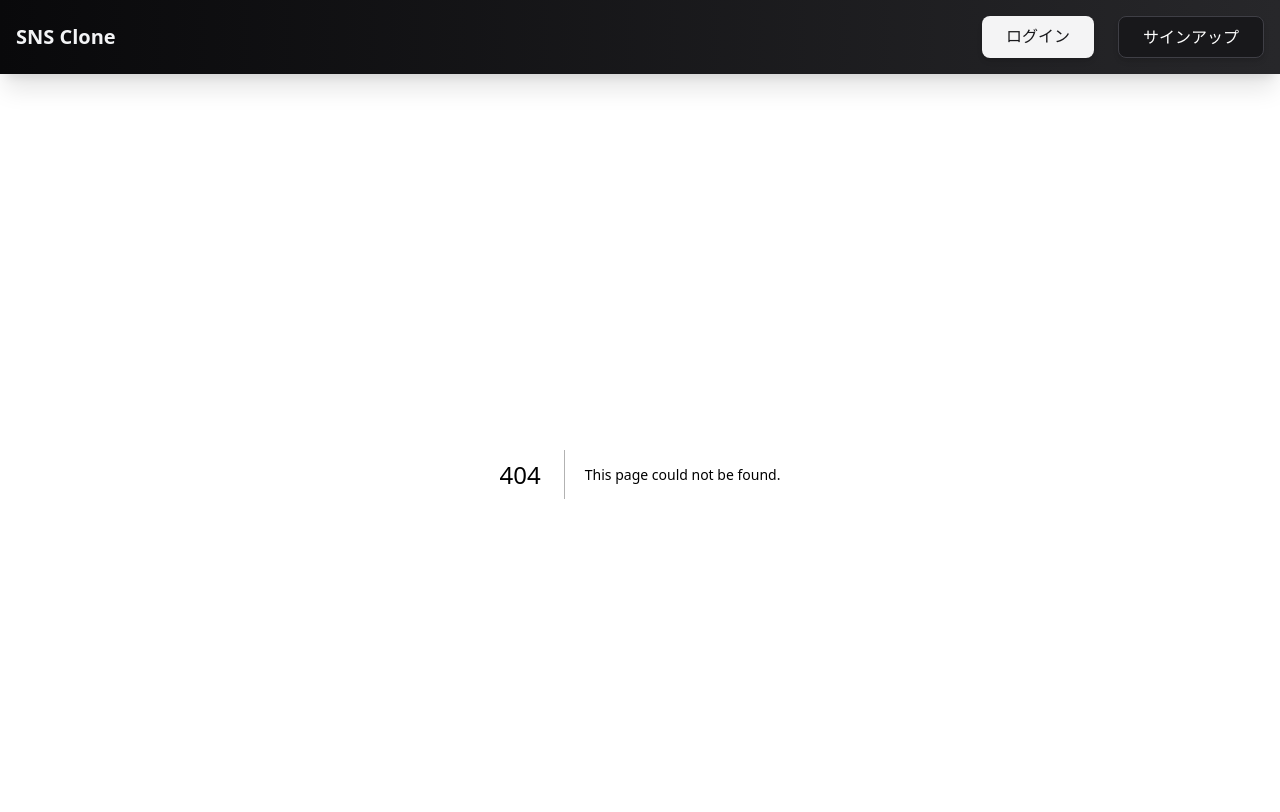
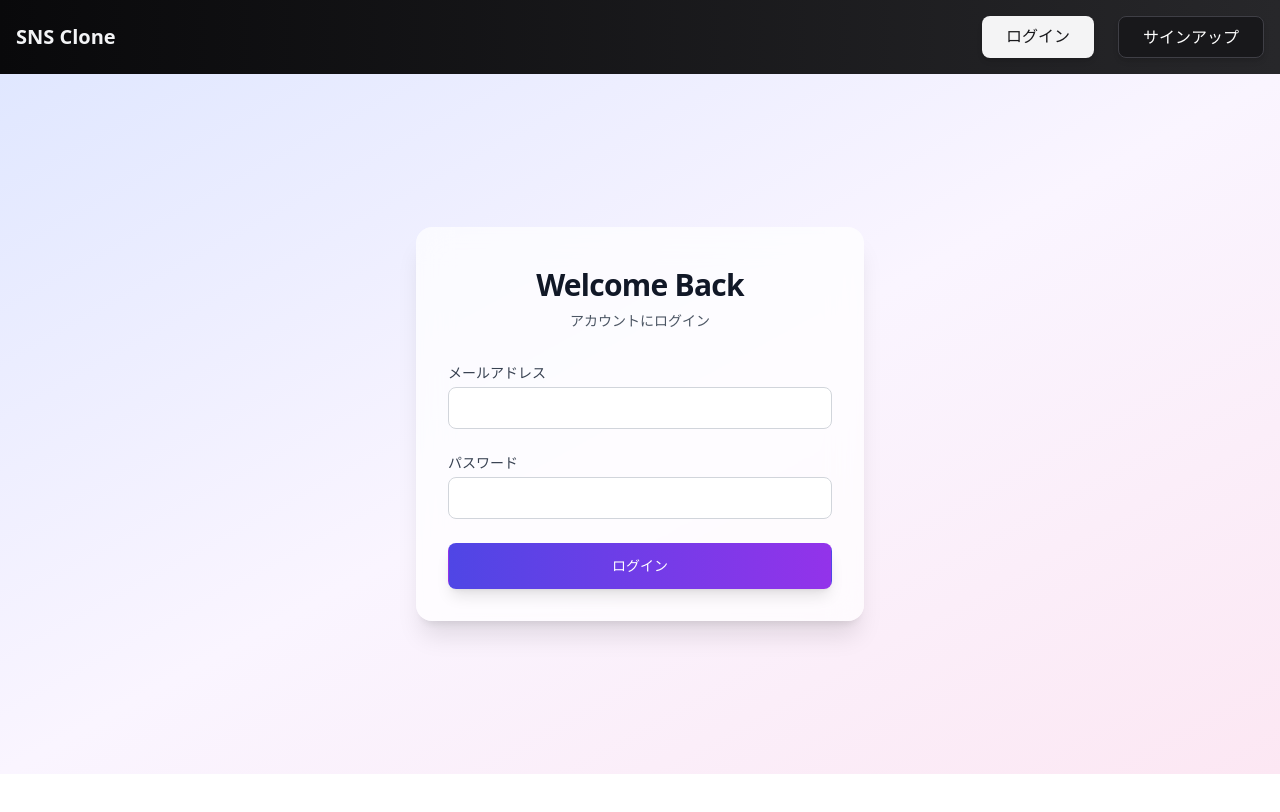
Before and after one commit to OBookBook/next.js-typescript-sns-prisma-supabase, a Next.js app in the folder client/: page /login in a window 1280 px wide. Before the commit this address had no page. Shown: the top 812 px of the page. Built offline with nearby package versions, Linux system fonts and the light colour scheme.

Commit message:
client add app/login/page.tsx

```diff
--- /dev/null
+++ b/client/app/login/page.tsx
@@ -0,0 +1,69 @@
+const LoginPage = () => {
+  return (
+    <div className="h-[calc(100vh-100px)] bg-gradient-to-br from-indigo-100 via-purple-50 to-pink-100 flex items-center justify-center p-6">
+      <div className="max-w-md w-full space-y-8 bg-white/70 backdrop-blur-lg rounded-2xl p-8 shadow-xl">
+        <div>
+          <h2 className="mt-2 text-center text-3xl font-bold tracking-tight text-gray-900">
+            Welcome Back
+          </h2>
+          <p className="mt-2 text-center text-sm text-gray-600">
+            アカウントにログイン
+          </p>
+        </div>
+
+        <form className="mt-8 space-y-6">
+          <div className="space-y-6">
+            <div>
+              <label
+                htmlFor="email"
+                className="block text-sm font-medium text-gray-700"
+              >
+                メールアドレス
+              </label>
+              <div className="mt-1">
+                <input
+                  id="email"
+                  name="email"
+                  type="email"
+                  autoComplete="email"
+                  required
+                  className="appearance-none relative block w-full px-3 py-2 border border-gray-300 rounded-lg placeholder-gray-500 text-gray-900 focus:outline-none focus:ring-2 focus:ring-indigo-500 focus:border-transparent transition-all duration-300"
+                />
+              </div>
+            </div>
+
+            <div>
+              <label
+                htmlFor="password"
+                className="block text-sm font-medium text-gray-700"
+              >
+                パスワード
+              </label>
+              <div className="mt-1">
+                <input
+                  id="password"
+                  name="password"
+                  type="password"
+                  autoComplete="current-password"
+                  required
+                  className="appearance-none relative block w-full px-3 py-2 border border-gray-300 rounded-lg placeholder-gray-500 text-gray-900 focus:outline-none focus:ring-2 focus:ring-indigo-500 focus:border-transparent transition-all duration-300"
+                />
+              </div>
+            </div>
+          </div>
+
+          <div>
+            <button
+              type="submit"
+              className="group relative w-full flex justify-center py-3 px-4 border border-transparent rounded-lg text-sm font-medium text-white bg-gradient-to-r from-indigo-600 to-purple-600 hover:from-indigo-700 hover:to-purple-700 focus:outline-none focus:ring-2 focus:ring-offset-2 focus:ring-indigo-500 transition-all duration-300 shadow-lg hover:shadow-xl"
+            >
+              ログイン
+            </button>
+          </div>
+        </form>
+      </div>
+    </div>
+  );
+};
+
+export default LoginPage;
```
